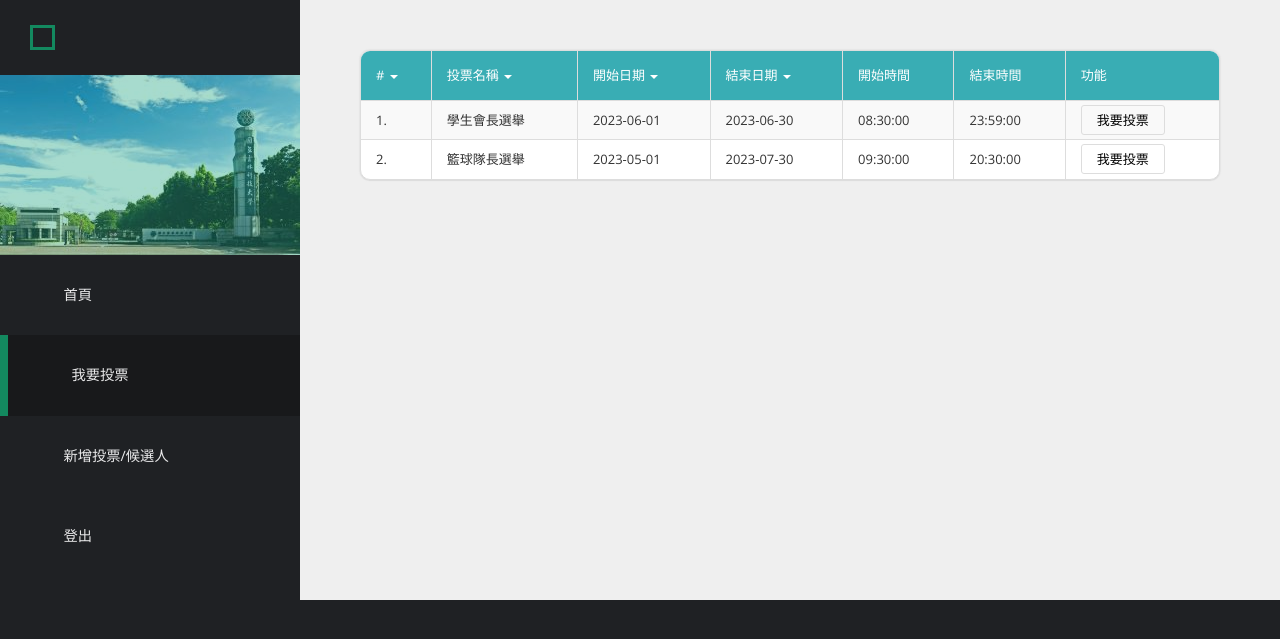
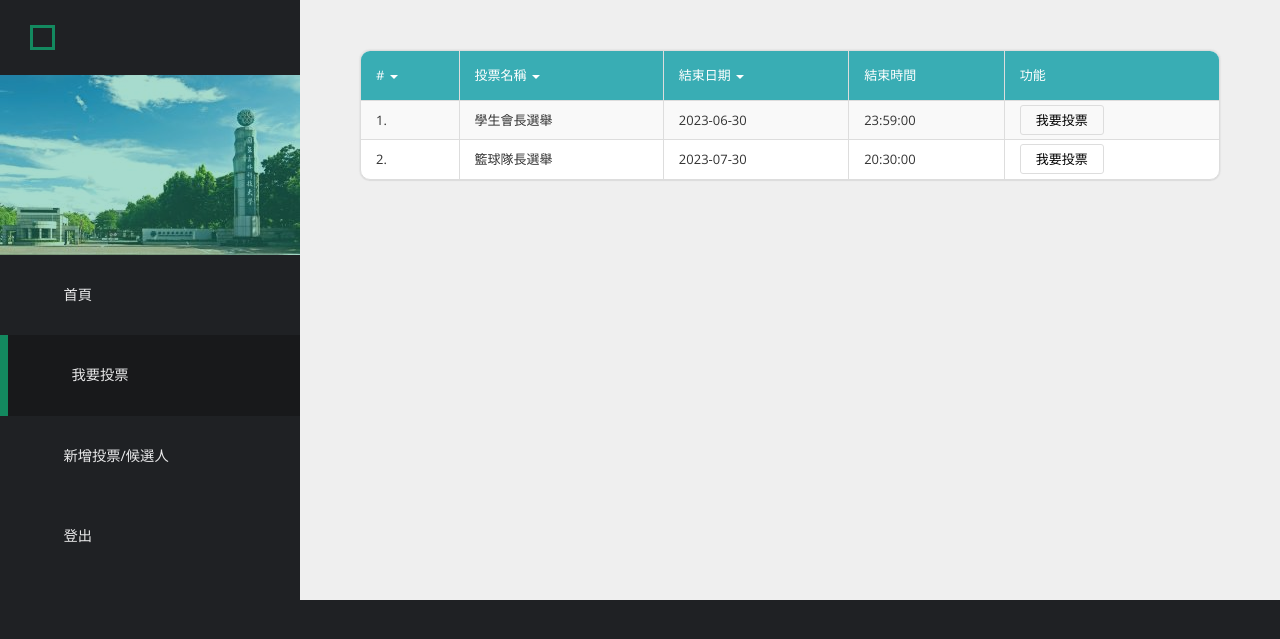
Before and after one commit to william11ya/block-chain, a Flask app: template FlaskSE_master_0605/templates/test_view/manage-users.html in a window 1280 px wide. Shown: the top 639 px of the page. Run offline with Flask 3, Linux system fonts and the light colour scheme; the template is opened without the code that fills it, so the values that code supplies are empty; parts of the project's set-up code (start-up, migrations or seed data) failed here and were passed over; some libraries are stand-ins or nearby versions; some web fonts are replaced.

Commit message:
Update manage-users.html

```diff
--- a/FlaskSE_master_0605/templates/test_view/manage-users.html
+++ b/FlaskSE_master_0605/templates/test_view/manage-users.html
@@ -64,9 +64,7 @@
                   <tr>
                     <td><a href="" class="white-text templatemo-sort-by"># <span class="caret"></span></a></td>
                     <td><a href="" class="white-text templatemo-sort-by">投票名稱 <span class="caret"></span></a></td>
-                    <td><a href="" class="white-text templatemo-sort-by">開始日期 <span class="caret"></span></a></td>
                     <td><a href="" class="white-text templatemo-sort-by">結束日期 <span class="caret"></span></a></td>
-                    <td>開始時間 </td>
                     <td>結束時間 </td>
                     <td>功能 </td>
                   </tr>
@@ -75,18 +73,14 @@
                   <tr>
                     <td>1.</td>
                     <td>學生會長選舉</td>
-                    <td>2023-06-01</td>
                     <td>2023-06-30</td>
-                    <td>08:30:00</td>
                     <td>23:59:00</td>
                     <td><a href="{{ url_for('student_vote') }}" class="templatemo-edit-btn">我要投票</a></td>
                   </tr>
                   <tr>
                     <td>2.</td>
                     <td>籃球隊長選舉</td>
-                    <td>2023-05-01</td>
                     <td>2023-07-30</td>
-                    <td>09:30:00</td>
                     <td>20:30:00</td>
                     <td><a href="{{ url_for('student_vote') }}" class="templatemo-edit-btn">我要投票</a></td>
                   </tr>
```
